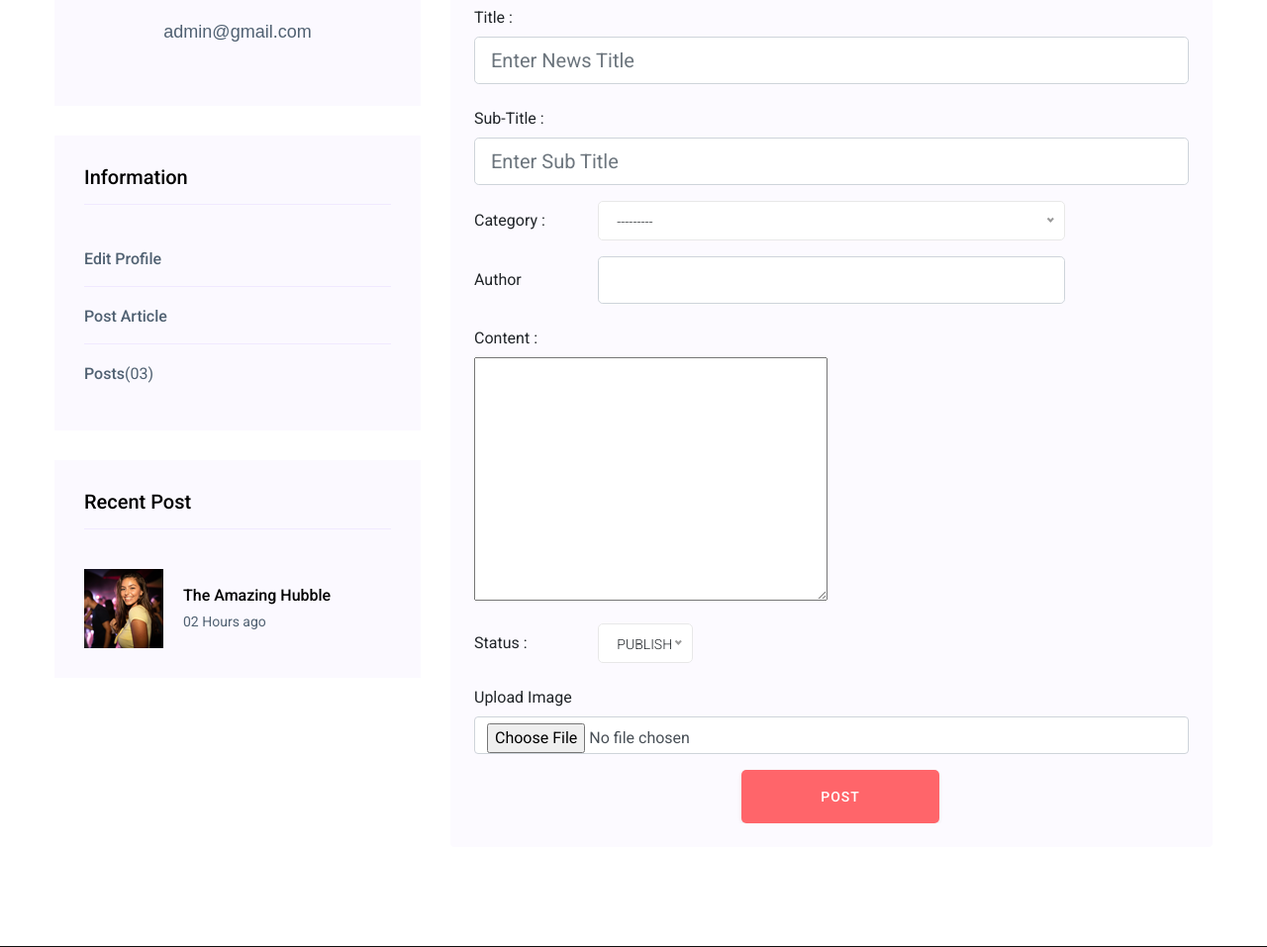
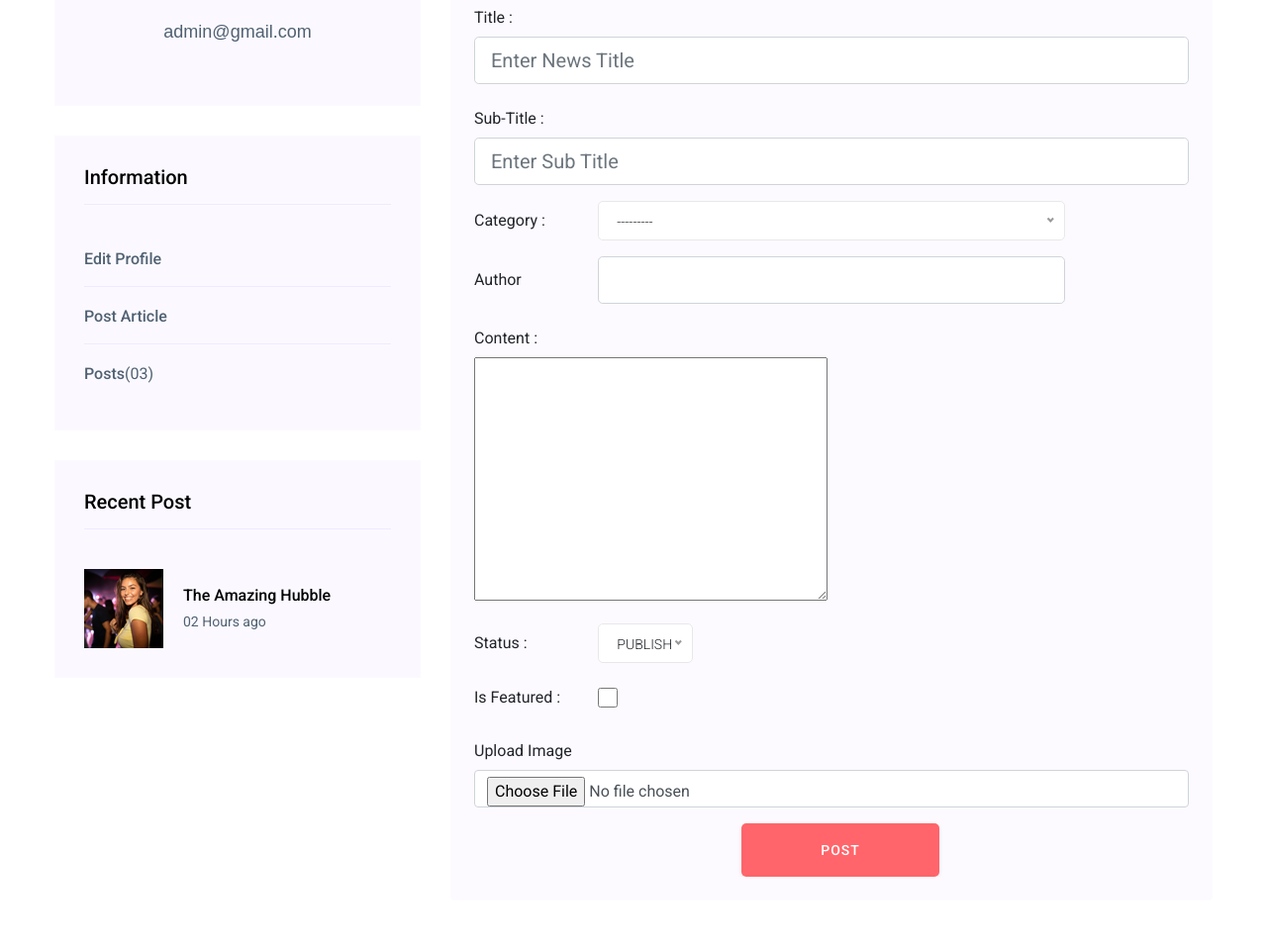
Before and after one commit to umangpatel-12/Apani-News, a Django app: page /Post-Article in a window 1280 px wide; the page is wider, and only the part inside the window is pictured. Shown: the part 373-1330 px from the top of that part at 99% size. Run offline with Django 5.2, Linux system fonts and the light colour scheme; a user stored in the database is signed in; data comes from the database, SQL or seed files in the repository; both versions use the stored data as it was after the commit; some libraries are stand-ins or nearby versions.

Commit message:
Add  Is-Featured

```diff
--- a/ApaniNewz/forms.py
+++ b/ApaniNewz/forms.py
@@ -333,9 +333,18 @@ class NewsForm(forms.ModelForm):
         required=False
     )
 
+    is_Featured = forms.BooleanField(
+        widget=forms.CheckboxInput(attrs={
+            'id': 'is_Featured',
+            'name': 'is_Featured',
+            'class': 'custom-checkbox'
+        }),
+        required=False
+    )
+
     class Meta:
         model = News
-        fields = ['title', 'sub_title', 'category', 'author', 'content', 'status', 'image']
+        fields = ['title', 'sub_title', 'category', 'author', 'content', 'status', 'image','is_Featured']
         widgets = {
             'category': forms.Select(attrs={
                 'id': 'category',
@@ -406,7 +415,7 @@ class LJNewsForm(forms.ModelForm):
         })
     )
 
-    image = forms.ImageField(
+    ljnews_image = forms.ImageField(
         widget=forms.FileInput(attrs={
             'id': 'image',
             'name': 'image',
@@ -415,9 +424,18 @@ class LJNewsForm(forms.ModelForm):
         required=False
     )
 
+    is_Featured = forms.BooleanField(
+        widget=forms.CheckboxInput(attrs={
+            'id': 'is_Featured',
+            'name': 'is_Featured',
+            'class': 'custom-checkbox'
+        }),
+        required=False
+    )
+
     class Meta:
         model = LJNews
-        fields = ['title', 'sub_title', 'category', 'author', 'content', 'status', 'image']
+        fields = ['title', 'sub_title', 'category', 'author', 'content', 'status', 'ljnews_image','is_Featured']
         widgets = {
             'category': forms.Select(attrs={
                 'id': 'category',
--- a/ApaniNewz/models.py
+++ b/ApaniNewz/models.py
@@ -87,7 +87,7 @@ class LJNews(models.Model):
     content = RichTextField(blank=True, null=True)
     status = models.CharField(choices=STATUS, max_length=255)
     Is_Featured = models.BooleanField(default=False)
-    ljnews_image = models.ImageField(upload_to="media/ljnews/")
+    ljnews_image = models.ImageField(upload_to="media/ljnews/",blank=True, null=True)
     created = models.DateTimeField(auto_now_add=True)
     updated = models.DateTimeField(auto_now=True)
 
--- a/ApaniNewz/templates/Account/PostArticle.html
+++ b/ApaniNewz/templates/Account/PostArticle.html
@@ -67,11 +67,26 @@
                   </div>
               </div>
 
+              <style>
+                .custom-checkbox {
+                    width: 20px;  /* Adjust size as needed */
+                    height: 20px;
+                    margin-top: 6px;
+                }
+              </style>
+
+              <div class="mb-3 row align-items-center">
+                  <label for="{{ form.is_Featured.id_for_label }}" class="col-md-2 col-form-label">Is Featured :</label>
+                  <div class="col-md-2">
+                      {{ form.is_Featured }}
+                  </div>
+              </div>
+
 
               <div class="mb-3 row align-items-center">
                 <label for="image" class="col-md-4 col-form-label">Upload Image</label>
                 <div class="col-md-12">
-                  <input type="file" id="ljnews_image" name="news_image" class="form-control" />
+                  <input type="file" id="ljnews_image" name="ljnews_image" class="form-control" />
                 </div>
               </div>
 
--- a/ApaniNewz/views.py
+++ b/ApaniNewz/views.py
@@ -340,33 +340,9 @@ def PostArticle(request):
         form = LJNewsForm(request.POST, request.FILES)  # ✅ Include request.FILES
 
         if form.is_valid():
-            # Extract cleaned form data
-            content = form.cleaned_data.get("content")
-            title = form.cleaned_data.get("title")
-            sub_title = form.cleaned_data.get("sub_title")
-            cat = form.cleaned_data.get("category")
-            status = form.cleaned_data.get("status")
-            ljnews_image = form.cleaned_data.get("ljnews_image")  # ✅ Use cleaned_data
-
-            # Get the logged-in user's full name
-            author_name = f"{request.user.first_name} {request.user.last_name}".strip()
-
-            catOBJ = Category.objects.get(id=cat.id)  # Fetch category object
-            n = form.save(commit=False)
-            # n.save()
-            # Create and save the news entry
-            news = LJNews(
-                title=title,
-                sub_title=sub_title,
-                category=catOBJ,
-                author=author_name,  # ✅ Set author's name from logged-in user
-                content=content,
-                status=status,
-                ljnews_image=ljnews_image,
-            )
-            news = form.save(commit=False)
-            news.save()
-
+            ljnews = form.save(commit=False)  # ✅ Get model instance, but don't save yet
+            ljnews.author = f"{request.user.first_name} {request.user.last_name}".strip()  # ✅ Set author field correctly
+            ljnews.save()  # ✅ Now save the instance
             messages.success(request, "News/Article added successfully!")
             return redirect("post_article")
         else:
@@ -379,10 +355,10 @@ def PostArticle(request):
         form = LJNewsForm(initial=initial_data)
 
     context = {
-        "cate":cate,
-        "form":form
+        "cate": cate,
+        "form": form
     }
-    return render(request,"Account/PostArticle.html",context)
+    return render(request, "Account/PostArticle.html", context)
 
 def Posts(request):
     return render(request,"Account/Posts.html")
```
Also changed, not shown: ApaniNewz/templates/Admin/AddNews.html (+13 -0 lines), db.sqlite3, media/media/ljnews/Trial_Article_Banner_2024_06_30T171718_498_493c08507b98e192c576efbb89d0f869.png (added).
